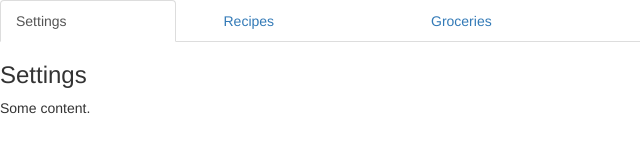
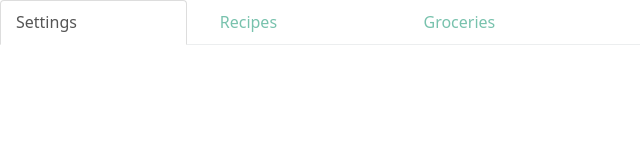
Before and after one commit to herbykit/planner, an Electron app: page index.html in a window 800 px wide. Shown: the whole page, without its empty margins (0-640 px from the left). Drawn offline with nearby package versions, Linux system fonts and the light colour scheme.

Commit message:
Learning how to use bootstrap

```diff
--- a/index.html
+++ b/index.html
@@ -6,6 +6,10 @@
     <link
       rel="stylesheet"
       href="https://maxcdn.bootstrapcdn.com/bootstrap/3.4.1/css/bootstrap.min.css"
+    />
+    <link
+      rel="stylesheet"
+      href="https://bootswatch.com/5/minty/bootstrap.css"
     />
     <script src="https://ajax.googleapis.com/ajax/libs/jquery/3.5.1/jquery.min.js"></script>
     <script src="https://maxcdn.bootstrapcdn.com/bootstrap/3.4.1/js/bootstrap.min.js"></script>
@@ -46,11 +50,31 @@
     <!-- The navigation menu in basic form -->
     <ul class="nav nav-tabs row">
       <li class="active col-sm-3">
-        <a data-toggle="tab" href="#home">Settings</a>
+        <a
+          style="font-size: medium"
+          class="text-decoration-none"
+          data-toggle="tab"
+          href="#home"
+          >Settings</a
+        >
       </li>
-      <li class="col-sm-3"><a data-toggle="tab" href="#menu-1">Recipes</a></li>
       <li class="col-sm-3">
-        <a data-toggle="tab" href="#menu-2">Groceries</a>
+        <a
+          style="font-size: medium"
+          class="text-decoration-none"
+          data-toggle="tab"
+          href="#menu-1"
+          >Recipes</a
+        >
+      </li>
+      <li class="col-sm-3">
+        <a
+          style="font-size: medium"
+          class="text-decoration-none"
+          data-toggle="tab"
+          href="#menu-2"
+          >Groceries</a
+        >
       </li>
     </ul>
 
@@ -58,7 +82,7 @@
       <div id="home" class="tab-pane fade in active">
         <h3>Settings</h3>
         <!-- Create all settings content to reference here -->
-        <p>Some content.</p>
+        <p class="text-secondary">Some content.</p>
       </div>
       <div id="menu-1" class="tab-pane fade">
         <h3>So uh, React isn't working atm.</h3>
@@ -74,7 +98,7 @@
                - Table hidden when nothing is missing
           - add recipe default top area
         -->
-        <p>Some content in menu 1.</p>
+        <p class="text-secondary">ok hi</p>
       </div>
       <div id="menu-2" class="tab-pane fade">
         <h3>Groceries</h3>
@@ -87,7 +111,7 @@
             - Option in settings to determine how many types there are
           - add grocery default top area
         -->
-        <p>Some content in menu 2.</p>
+        <p class="text-secondary">Some content in menu 2.</p>
       </div>
     </div>
     <!-- You can also require other files to run in this process -->
```
